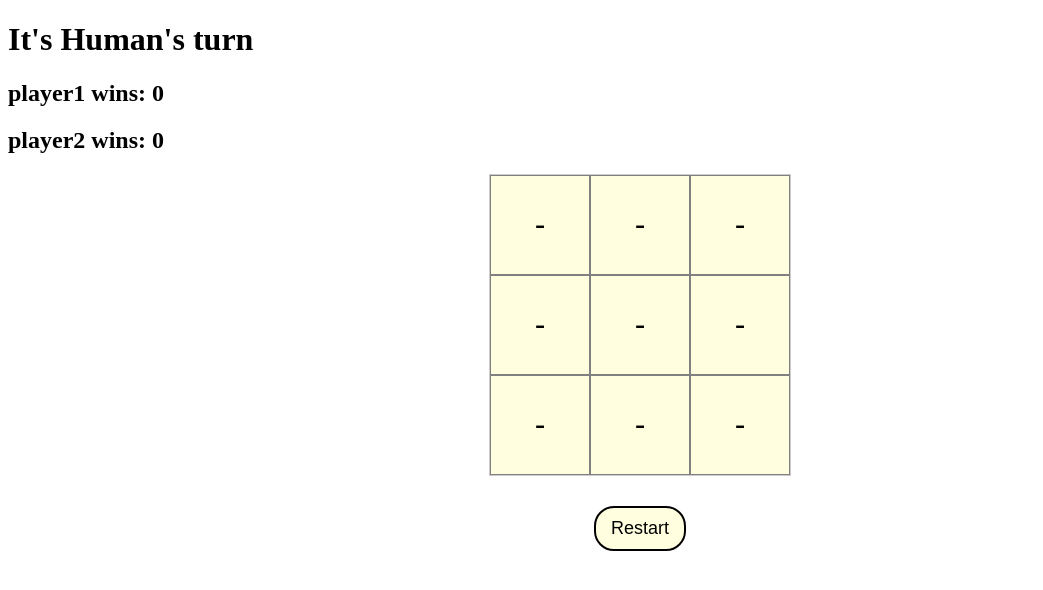
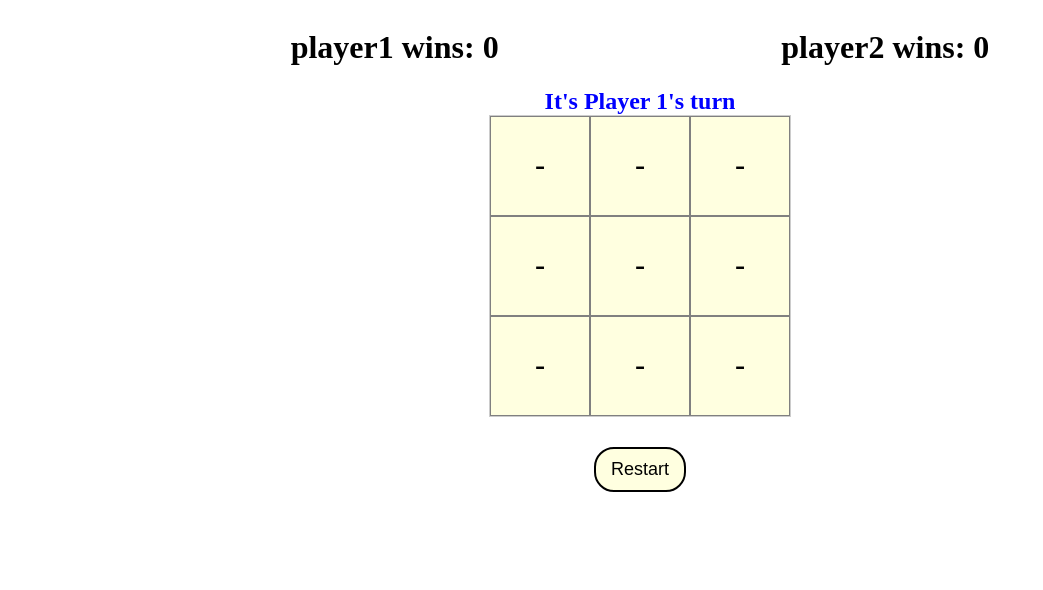
Before and after one commit to abdullahkassem/TicTacToe, a plain HTML site: page index.html in a window 1280 px wide. Shown: the whole page, without its empty margins (0-1043 px from the left). Drawn offline with Linux system fonts and the light colour scheme.

Commit message:
Added minimal styling Added a working restart Button

```diff
--- a/index.html
+++ b/index.html
@@ -9,9 +9,13 @@
 </head>
 <body>
     <div id="container">
-        <h1 id="playersTurn">Player's Turn</h1>
-        <h2 id="p1Wins">player1 wins: 0</h1>
-        <h2 id="p2Wins">player2 wins: 0</h1>
+        <div class="scoreBoard">
+            <h1 id="p1Wins" class="playerWins">player1 wins: 0</h1>
+            <h1 id="p2Wins" class="playerWins">player2 wins: 0</h1>
+        </div>
+
+        <h2 id="playersTurn">Player's Turn</h1>
+
         <div id="gameBoard"></div>
 
         <div id="footer">
--- a/script.js
+++ b/script.js
@@ -1,4 +1,4 @@
-function Player(Name,marker)
+function Player(Name,marker,color)
 {
     let numOfWins = 0;
 
@@ -14,7 +14,13 @@ function Player(Name,marker)
     function getWins()
     {return numOfWins;}
 
-    return {incWins,getMarker,getName,getWins};
+    function setColor(clr)
+    {color = clr;}
+
+    function getColor(clr)
+    {return color;}
+
+    return {getColor,setColor,incWins,getMarker,getName,getWins};
 }
 
 
@@ -96,11 +102,12 @@ function Game()
         function getwinningCombination()
         {return winningCombination;}
 
+
         return {getwinningCombination,getGrid,checkWinner,clearGrid,editGrid};
     })();
 
-    const player1 = Player("Human","x");
-    const player2 = Player("Human2","o");
+    const player1 = Player("Player 1","x","blue");
+    const player2 = Player("Player 2","o","red");
     let turn=0;
 
     const getBoard = gameBoard.getGrid;
@@ -163,11 +170,14 @@ function screenController()
     const playerTurnDiv = document.querySelector("#playersTurn");
     const gameBoardDiv = document.querySelector("#gameBoard");
     const board = myGame.getBoard();
-    const cells = new Array();
+    let cells = new Array();
 
     function initilizeBoard()
     {
-        playerTurnDiv.textContent = "It's "+myGame.getPlayerInTurn().getName()+"'s turn";
+        const currPlayer = myGame.getPlayerInTurn();
+        playerTurnDiv.textContent = "It's "+ currPlayer.getName()+"'s turn";
+        playerTurnDiv.style.color = currPlayer.getColor();
+
 
         for(let i=0;i<board.length;i++)
         {
@@ -177,6 +187,7 @@ function screenController()
                 cellButton.classList.add("cell");
                 cellButton.dataset.position = [i,j];
                 cellButton.textContent = board[i][j];
+                cellButton.addEventListener("click", clickHandlerBoard);
                 gameBoardDiv.appendChild(cellButton);
                 // strikeThroughCell(cellButton,0);
                 cells.push(cellButton);
@@ -192,7 +203,6 @@ function screenController()
             const myCol = cells[i].dataset.position[2];
             if(row == myRow && col == myCol)
             {
-                console.log("found cell");
                 return cells[i];
             }
         };
@@ -201,10 +211,11 @@ function screenController()
 
     function clearBoard()
     {
-        const cells = document.querySelectorAll(".cell");
-        cells.forEach(cell=>{
+        const myCells = document.querySelectorAll(".cell");
+        myCells.forEach(cell=>{
             cell.remove();
         });
+        cells = new Array();
     }
 
     function arraysEqual(arr1, arr2) {
@@ -221,12 +232,22 @@ function screenController()
         return true;
     }
 
+    function makeCellsUnclickable()
+    {
+        cells.forEach((cell)=>{
+            cell.style["z-index"] = -1;
+        });
+    }
+
     function strikeThroughCell(cell,degree)
     {
         const line = document.createElement("div");
         line.classList.add("strikeThroughElemenet");
         line.style = `transform: rotate(${degree}deg);`;
-        cell.insertAdjacentElement('afterbegin',line);
+        if(null == cell.insertAdjacentElement('afterbegin',line))
+        {
+            console.error("Failed to add element");
+        }
     }
 
     function crossWinningCells()
@@ -269,9 +290,12 @@ function screenController()
         p2Div.textContent = `${player2.getName()}(${player2.getMarker()}) wins: ${player2.getWins()}`;
         // console.log("The winning combination is ",myGame.getwinningCombination());
         crossWinningCells();
+        makeCellsUnclickable();
 
 
     }
+
+    document.querySelector("#restartButton").addEventListener("click",startNewGame);
 
     function startNewGame()
     {
@@ -304,12 +328,10 @@ function screenController()
         }
         state = state.toLowerCase();
         if (state == 'x' ){
-            console.log(`${xplayer.getName()} has won !!`);
             xplayer.incWins();
             updateWinsDisplay();
         }
         else if (state == 'o'){
-            console.log(`${oplayer.getName()} has won !!`);
             oplayer.incWins();
             updateWinsDisplay();
         }
@@ -322,7 +344,10 @@ function screenController()
     {
         // cell.style['z-index'] = -1;
         cell.textContent = board[row][col];
-        playerTurnDiv.textContent = "It's "+myGame.getPlayerInTurn().getName()+"'s turn";
+        const currPlayer = myGame.getPlayerInTurn();
+        playerTurnDiv.textContent = "It's "+currPlayer.getName()+"'s turn";
+        playerTurnDiv.style.color = currPlayer.getColor();
+
     }
 
     function clickHandlerBoard(e){
@@ -336,7 +361,7 @@ function screenController()
 
     }
 
-    gameBoardDiv.addEventListener("click", clickHandlerBoard);
+
 
     return {initilizeBoard}
 }
--- a/style.css
+++ b/style.css
@@ -6,6 +6,21 @@
   display: grid;
   grid-template-columns: repeat(3, 1fr); /* Divide into 3 equal columns */
   grid-template-rows: repeat(3, 1fr); /* Divide into 3 equal rows */
+}
+
+.scoreBoard{
+  display: flex;
+  justify-content: space-evenly;
+}
+
+.playerWins{
+  flex:0 1 auto;
+
+}
+
+#playersTurn{
+  margin: 0 auto;
+  width: fit-content;
 }
 
 .cell {
@@ -35,6 +50,7 @@
   font-size: large;
   border: 2px solid black;
   background-color: lightyellow;
+  cursor: pointer;
 }
 
 .strikeThroughElemenet {
```
Lines whose indentation alone changed are shown as unchanged.
